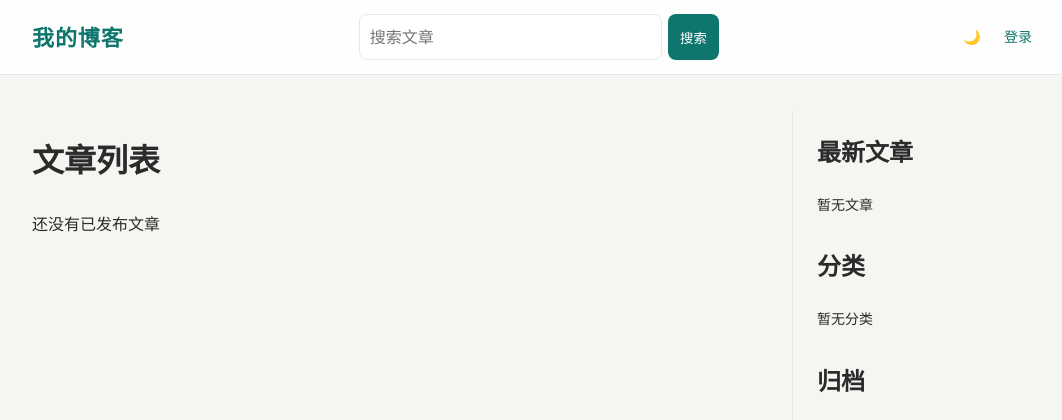
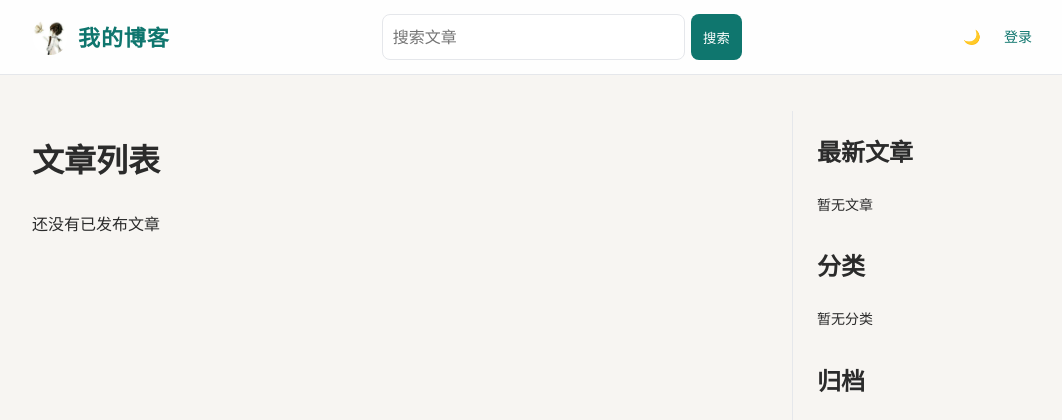
Before and after one commit to R-303/myblog, a Django app: page / in a window 1280 px wide. Shown: the top 420 px of the page, without its empty margins (108-1170 px from the left). Run offline with Django 5.2, Linux system fonts and the light colour scheme; data comes from the database, SQL or seed files in the repository; data that the repository does not hold is empty.

Commit message:
feat: add personal branding and homepage intro

```diff
--- a/static/css/blog.css
+++ b/static/css/blog.css
@@ -447,3 +447,35 @@ a:hover {
 .theme-toggle:hover {
     background:var(--border);
 }
+
+.brand {
+    display:flex;
+    align-items: center;
+    gap: 10px;
+}
+
+.brand-avatar {
+    width: 36px;
+    height: 36px;
+    border-radius: 50%;
+    object-fit: cover;
+}
+
+.home-intro{
+    margin: 24px 0 32px;
+    padding: 18px 22px;
+    border-left: 4px solid var(--accent);
+    background: var(--accent);
+    border-radius: 0 10px 10px 0;
+}
+
+.home-tagline {
+    margin: 0 0 10px;
+    color: var(--muted);
+}
+
+.home-manifesto {
+    margin: 0;
+    font-size: 20px;
+    font-weight: 600;
+}
--- a/templates/base.html
+++ b/templates/base.html
@@ -5,7 +5,7 @@
     {% load static %}
     <meta charset="UTF-8">
     <meta name="viewport" content="width=device-width,initial-scale=1">
-    <title>{% block title %}我的博客{% endblock %}</title>
+    <title>{% block title %}{{ site.site_name }}{% endblock %}</title>
 
     <script>
         (function () {
@@ -28,7 +28,14 @@
 <body>
     <header class="site-header">
         <div class="header-inner">
-            <a class="brand" href="{% url 'blog:list' %}">我的博客</a>
+            <a class="brand" href="{% url 'blog:list' %}">
+                <img
+                    class="brand-avatar"
+                    src="{% static 'images/avatar.png' %}"
+                    alt="{{ site.site_name }}"
+                >
+                <span>{{ site.site_name }}</span>
+            </a>
 
             <form method="get" action="{% url 'blog:list' %}" class="search-form">
                 <input
--- a/templates/blog/post_detail.html
+++ b/templates/blog/post_detail.html
@@ -1,7 +1,7 @@
 {% extends "base.html" %}
 {% load blog_extras %}
 
-{% block title %}{{ post.title }} | 我的博客{% endblock %}
+{% block title %}{{ post.title }} | {{ site.site_name }}{% endblock %}
 
 {% block content %}
   <p><a href="{% url 'blog:list' %}">← 返回文章列表</a></p>
--- a/templates/blog/post_list.html
+++ b/templates/blog/post_list.html
@@ -1,9 +1,17 @@
 {% extends "base.html" %}
 
-{% block title %}{{ page_title }} | 我的博客{% endblock %}
+{% block title %}{{ page_title }} | {{ site.site_name }】{% endblock %}
 
 {% block content %}
   <h1>{{ page_title }}</h1>
+  {% if show_home_intro %}
+    <section class="home-intro">
+        <p class="home-tagline">{{ site.tagline }}</p>
+        <blockquote class="home-manifesto">
+            {{ site.manifesto }}
+        </blockquote>
+    </section>
+  {% endif %}
 
   {% for post in posts %}
     <article class="post-card">
```
Also changed, not shown: static/images/avatar.jpg (added), static/images/avatar.png (added), static/images/favicon.jpg (added), static/images/favicon.png (added).
